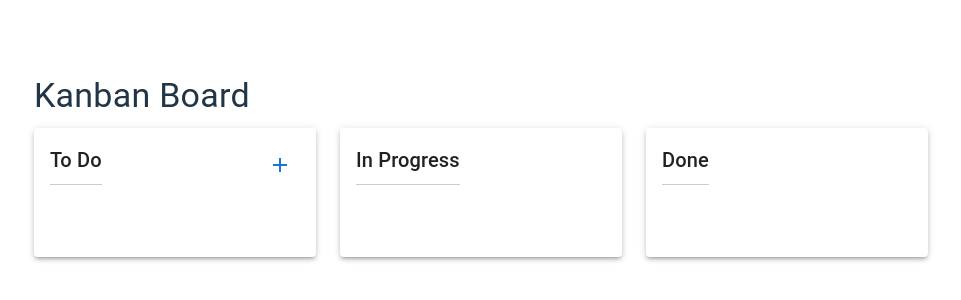
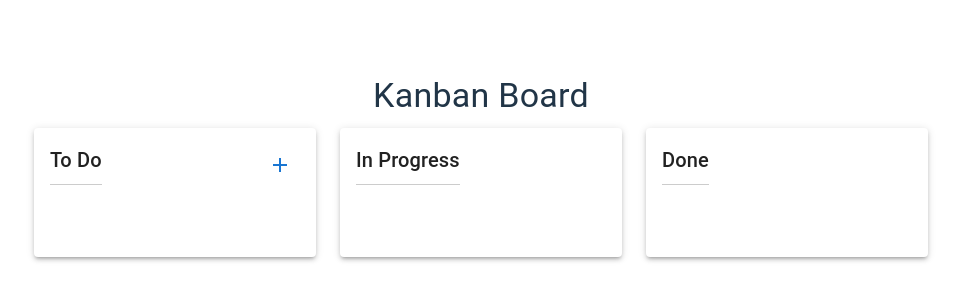
Before and after one commit to LujanSolo/kanban-chrome-extension, a React (Vite) app: page / in a window 1280 px wide. Shown: the part 250-550 px from the top of the page, without its empty margins (159-1120 px from the left). Built offline with nearby package versions, Linux system fonts and the light colour scheme.

Commit message:
changed Board main title to textAlign: center

```diff
--- a/src/components/Board.tsx
+++ b/src/components/Board.tsx
@@ -40,7 +40,7 @@ const Board: React.FC = () => {
 
  return (
     <Container maxWidth="xl">
-      <Typography variant="h4" gutterBottom>
+      <Typography variant="h4" gutterBottom style={{ textAlign: 'center' }}>
         Kanban Board
       </Typography>
       <Grid container spacing={3}>
```
